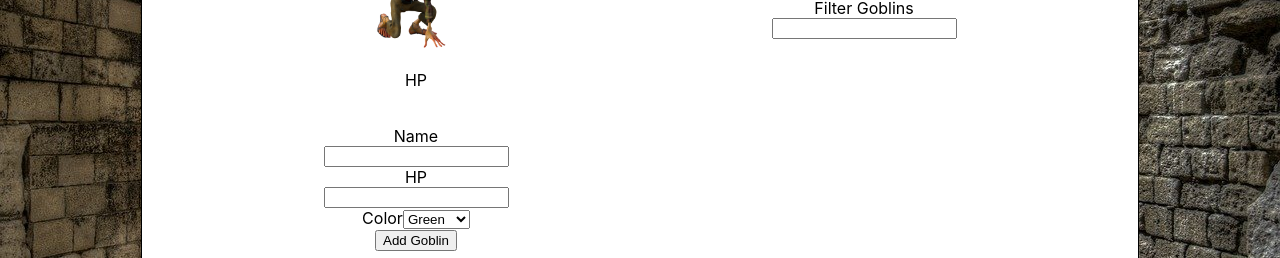
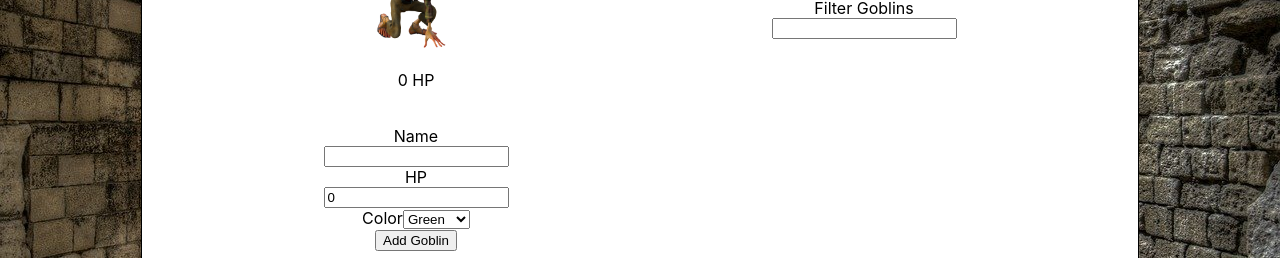
Before and after one commit to oliviaamiller/react-goblin-half-baked, a React (Create React App) app: page / in a window 1280 px wide. Shown: the part 309-567 px from the top of the page. Built offline with nearby package versions, Linux system fonts and the light colour scheme.

Commit message:
goblins rendering and deleting!

```diff
--- a/src/App.js
+++ b/src/App.js
@@ -9,8 +9,8 @@ function App() {
   const [allGoblins, setAllGoblins] = useState([]);
   const [filteredGoblins, setFilteredGoblins] = useState([]);
   const [goblinFormName, setGoblinFormName] = useState('');
-  const [goblinFormHP, setGoblinFormHP] = useState();
-  const [goblinFormColor, setGoblinFormColor] = useState(0);
+  const [goblinFormHP, setGoblinFormHP] = useState(0);
+  const [goblinFormColor, setGoblinFormColor] = useState('');
   /*
     track:
       allGoblins, an array of all goblins
@@ -51,7 +51,6 @@ function App() {
 
   function handleFilterGoblins(search) {
     // use the filter method to get an array of goblins whose name includes this search argument
-
     // if there is a search argument, set the filtered goblins to the filtered goblins
     // if the search argument is undefined, set the filtered goblins in state to just be the array of all goblins
   }
--- a/src/GoblinForm.js
+++ b/src/GoblinForm.js
@@ -12,8 +12,8 @@ export default function GoblinForm({ submitGoblin,
     <div className='goblin-form-container quarter'>
       {/* on submit, call the submitGoblin function, passed in as a prop.
       Note that you don't need to define an anonymous function--you can just name the submitGoblin prop here and it will work.
-      Take a minute to try and puzzle out why that is: how is this function different from other functions,
-      where you do need to create an anonymous function in the `onClick` or `onSubmit` spot? */}
+      Take a minute to try and puzzle out why that is: how is this function different from other functions, where you do need to create an anonymous function in the `onClick` or `onSubmit` spot? */}
+
       <form className='goblin-form' onSubmit={submitGoblin}>
         <label>
             Name
@@ -24,7 +24,7 @@ export default function GoblinForm({ submitGoblin,
         <label>
             HP
           {/* onChange, use the prop setGoblinFormHP to set the parent state */}
-          <input required type="number" value={goblinFormHP} onChange={(e) => setGoblinFormHP(e.target.value)} />
+          <input required type='number' value={goblinFormHP} onChange={(e) => setGoblinFormHP(e.target.value)} />
           {/* note that we're controlling the input's value from parent state */}
         </label>
         <label>
--- a/src/GoblinList.js
+++ b/src/GoblinList.js
@@ -6,7 +6,10 @@ export default function GoblinList({ goblins, handleDeleteGoblin }) {
     <div className='goblin-list quarter'>
       {/* map over your goblins and render out a Goblin component for each goblin. You've seen this before. The only difference here is that you need to pass handleDeleteGoblin (a prop that is a function), as well */}
       {goblins.map((goblin, i) => {
-        < Goblin key={`${goblin}-${i}`} {...goblin} handleDeleteGoblin={handleDeleteGoblin} />;
+        return (
+          <Goblin key={`${goblin}-${i}`} goblin={goblin} handleDeleteGoblin={handleDeleteGoblin} />
+        );
+
       })}
     </div>
   );
```
